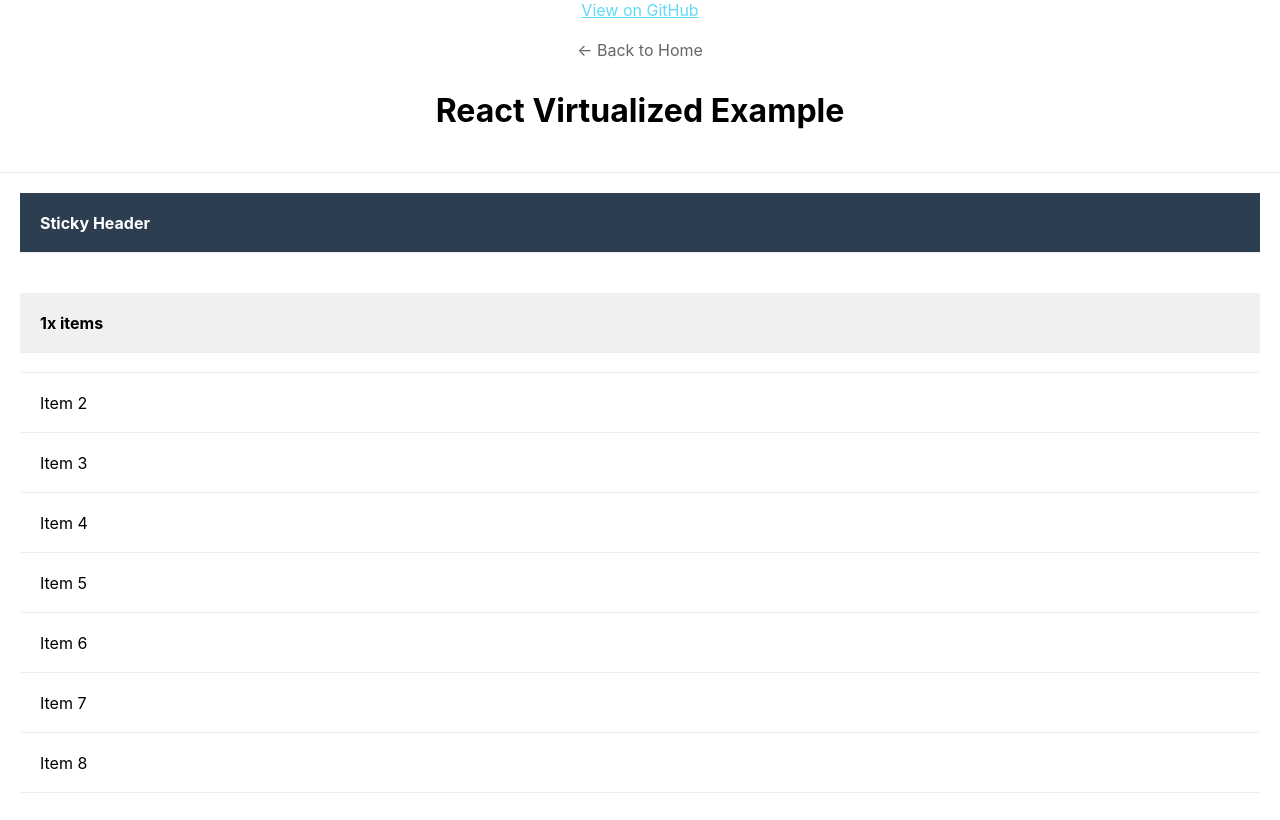
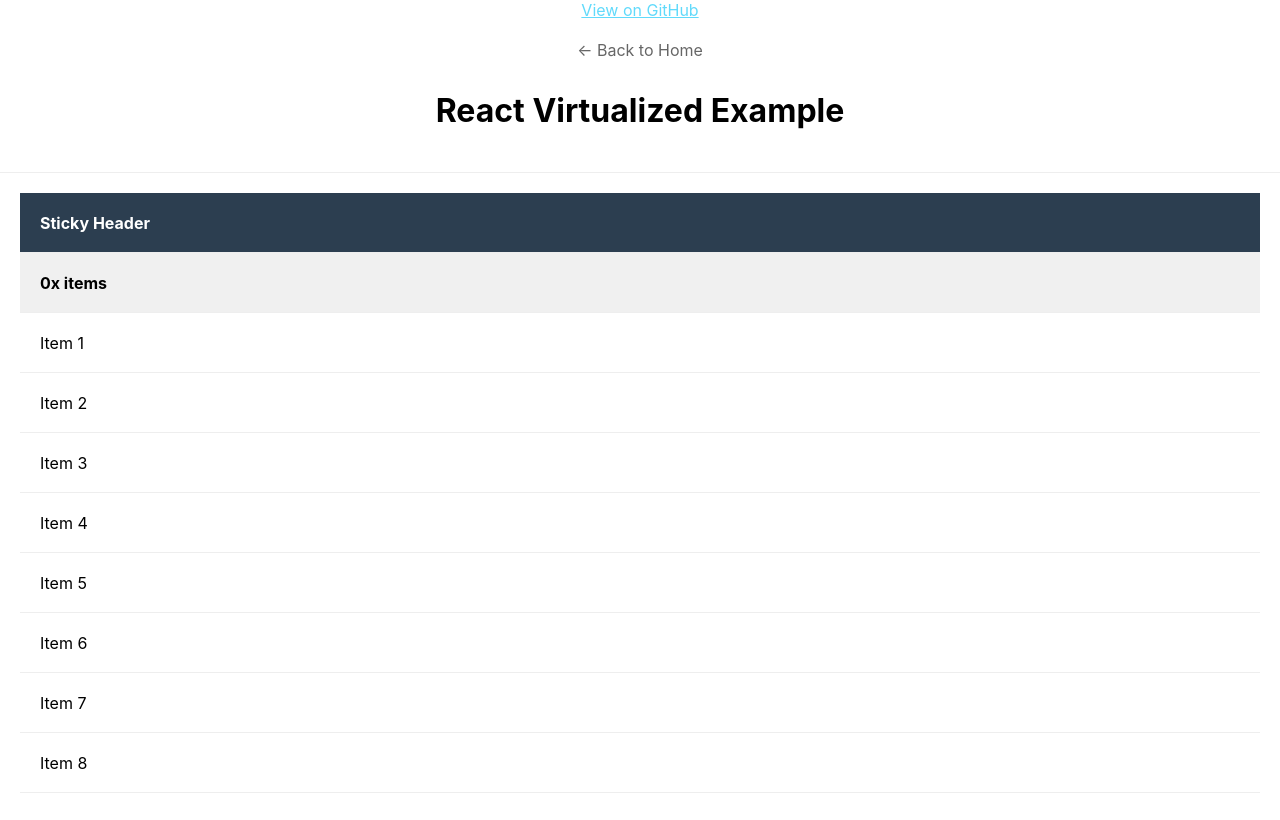
Before and after one commit to HereIsJohnny/virtualisation-with-sticky-rows, a React (Create React App) app: page /react-virtualized in a window 1280 px wide. Built offline with nearby package versions, Linux system fonts and the light colour scheme.

Commit message:
Refactor ReactVirtualized component: remove unused sticky-item styles in CSS and adjust item display logic to correctly reflect section index. This cleanup enhances code maintainability and improves rendering accuracy.

```diff
--- a/src/pages/ReactVirtualized.css
+++ b/src/pages/ReactVirtualized.css
@@ -73,11 +73,3 @@
   top: 0;
   z-index: 2;
 }
-
-.sticky-item {
-  background-color: #f0f0f0;
-  font-weight: bold;
-  position: sticky;
-  top: 40px;
-  z-index: 1;
-}
--- a/src/pages/ReactVirtualized.js
+++ b/src/pages/ReactVirtualized.js
@@ -45,7 +45,7 @@ function ReactVirtualized() {
           key={key}
           className="list-item sticky-item"
         >
-          {`${sectionIndex + 1}x items`}
+          {`${sectionIndex}x items`}
         </div>
       );
     }
```
